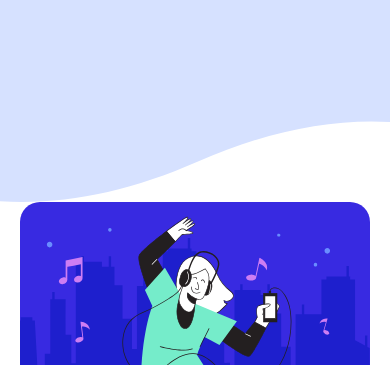
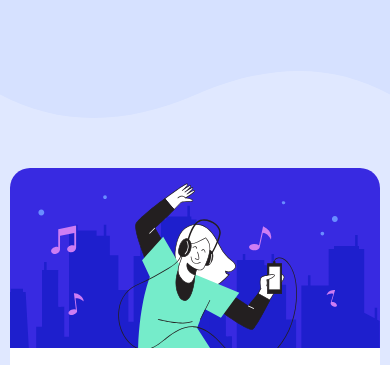
Before and after one commit to MellonFive/order-summary, a plain HTML site: page index.html in a window 390 px wide. Shown: the top 365 px of the page. Drawn offline with Linux system fonts and the light colour scheme.

Commit message:
Removing

```diff
--- a/css/mobile.css
+++ b/css/mobile.css
@@ -1,9 +1,8 @@
 @media (max-width: 576px) {
     body {
-        background: url(../images/pattern-background-mobile.svg) no-repeat top / contain;
+        /* background: url(../images/pattern-background-mobile.svg) no-repeat top / contain; */
         display: flex;
         justify-content: center;
         align-items: center;
-        margin: 3rem 2rem 7rem;
     }
 }
```
